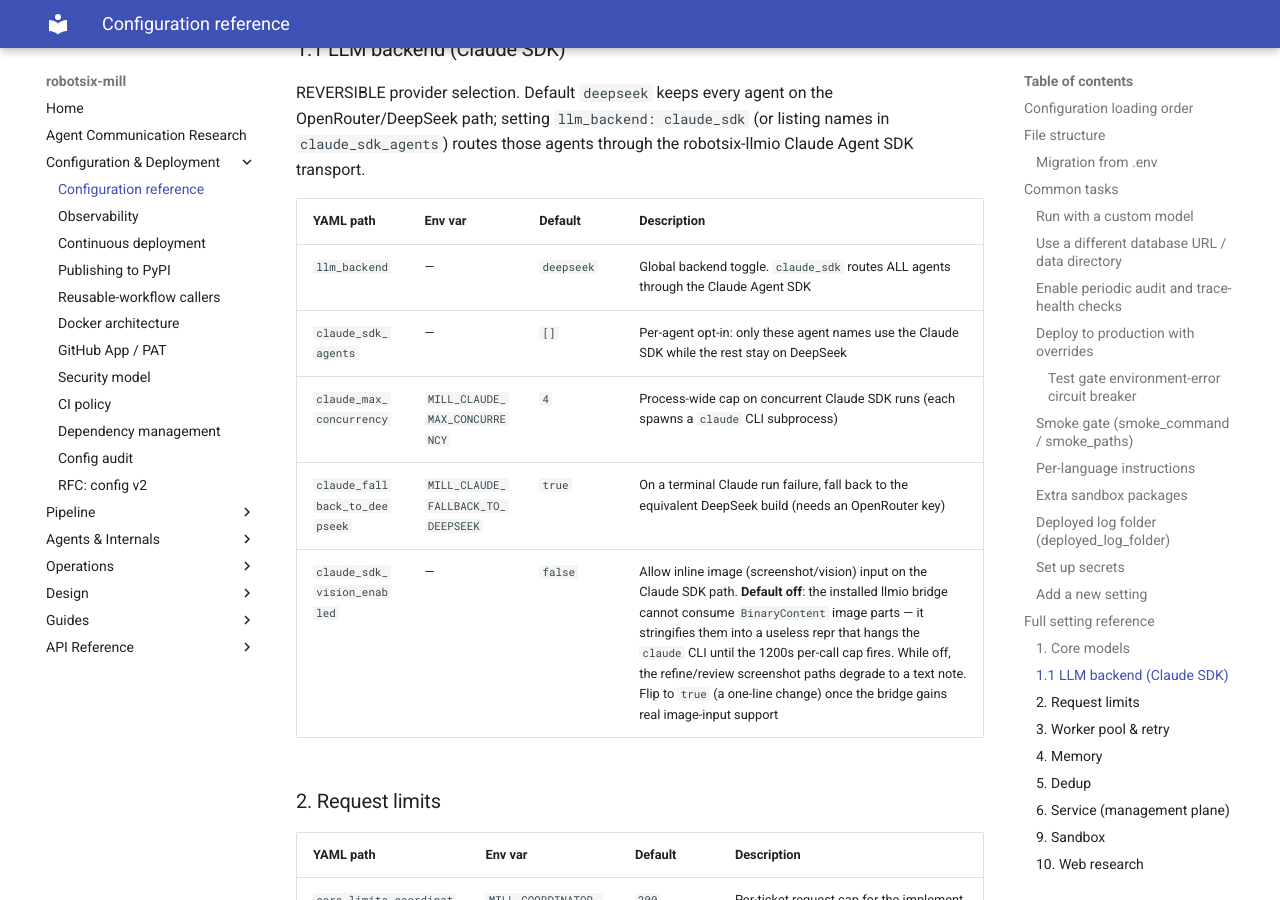
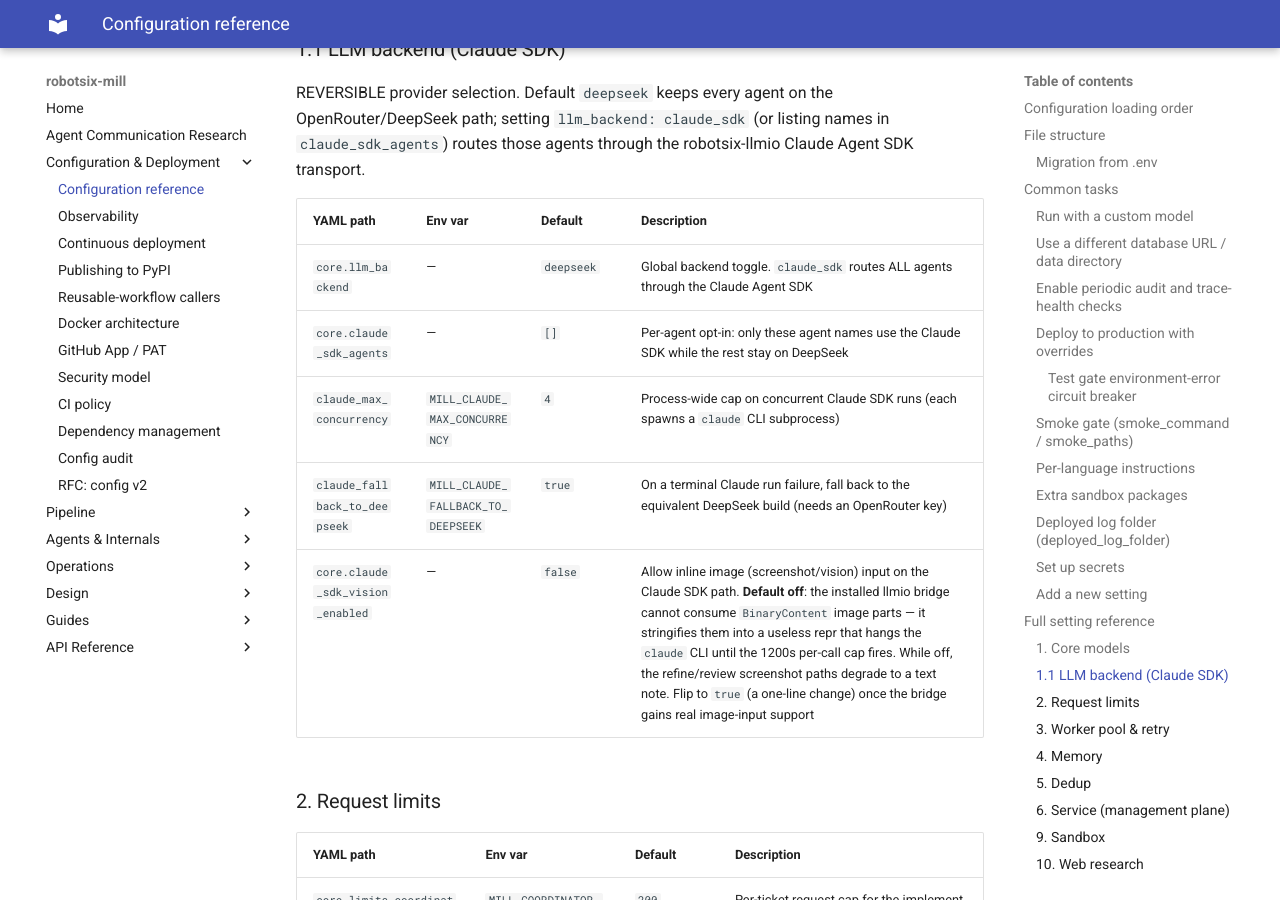
Before and after one commit to damien-robotsix/robotsix-mill, an MkDocs documentation site: the page built from docs/configuration.md, in a window 1280 px wide and 900 px high, scrolled down 8948 px. Built offline with MkDocs 1.6.1 and Material for MkDocs 9.7.7, drawn with Linux system fonts in a browser that asks for light colours.

Commit message:
mill: config drift: LLM backend YAML paths in docs lack core. prefix (20260618T004909Z-config-drift-llm-backend-yaml-paths-in-d-5e73)

```diff
--- a/docs/configuration.md
+++ b/docs/configuration.md
@@ -387,11 +387,11 @@
 
 | YAML path | Env var | Default | Description |
 |-----------|---------|---------|-------------|
-| `llm_backend` | — | `deepseek` | Global backend toggle. `claude_sdk` routes ALL agents through the Claude Agent SDK |
-| `claude_sdk_agents` | — | `[]` | Per-agent opt-in: only these agent names use the Claude SDK while the rest stay on DeepSeek |
+| `core.llm_backend` | — | `deepseek` | Global backend toggle. `claude_sdk` routes ALL agents through the Claude Agent SDK |
+| `core.claude_sdk_agents` | — | `[]` | Per-agent opt-in: only these agent names use the Claude SDK while the rest stay on DeepSeek |
 | `claude_max_concurrency` | `MILL_CLAUDE_MAX_CONCURRENCY` | `4` | Process-wide cap on concurrent Claude SDK runs (each spawns a `claude` CLI subprocess) |
 | `claude_fallback_to_deepseek` | `MILL_CLAUDE_FALLBACK_TO_DEEPSEEK` | `true` | On a terminal Claude run failure, fall back to the equivalent DeepSeek build (needs an OpenRouter key) |
-| `claude_sdk_vision_enabled` | — | `false` | Allow inline image (screenshot/vision) input on the Claude SDK path. **Default off**: the installed llmio bridge cannot consume `BinaryContent` image parts — it stringifies them into a useless repr that hangs the `claude` CLI until the 1200s per-call cap fires. While off, the refine/review screenshot paths degrade to a text note. Flip to `true` (a one-line change) once the bridge gains real image-input support |
+| `core.claude_sdk_vision_enabled` | — | `false` | Allow inline image (screenshot/vision) input on the Claude SDK path. **Default off**: the installed llmio bridge cannot consume `BinaryContent` image parts — it stringifies them into a useless repr that hangs the `claude` CLI until the 1200s per-call cap fires. While off, the refine/review screenshot paths degrade to a text note. Flip to `true` (a one-line change) once the bridge gains real image-input support |
 
 ### 2. Request limits
 
```
